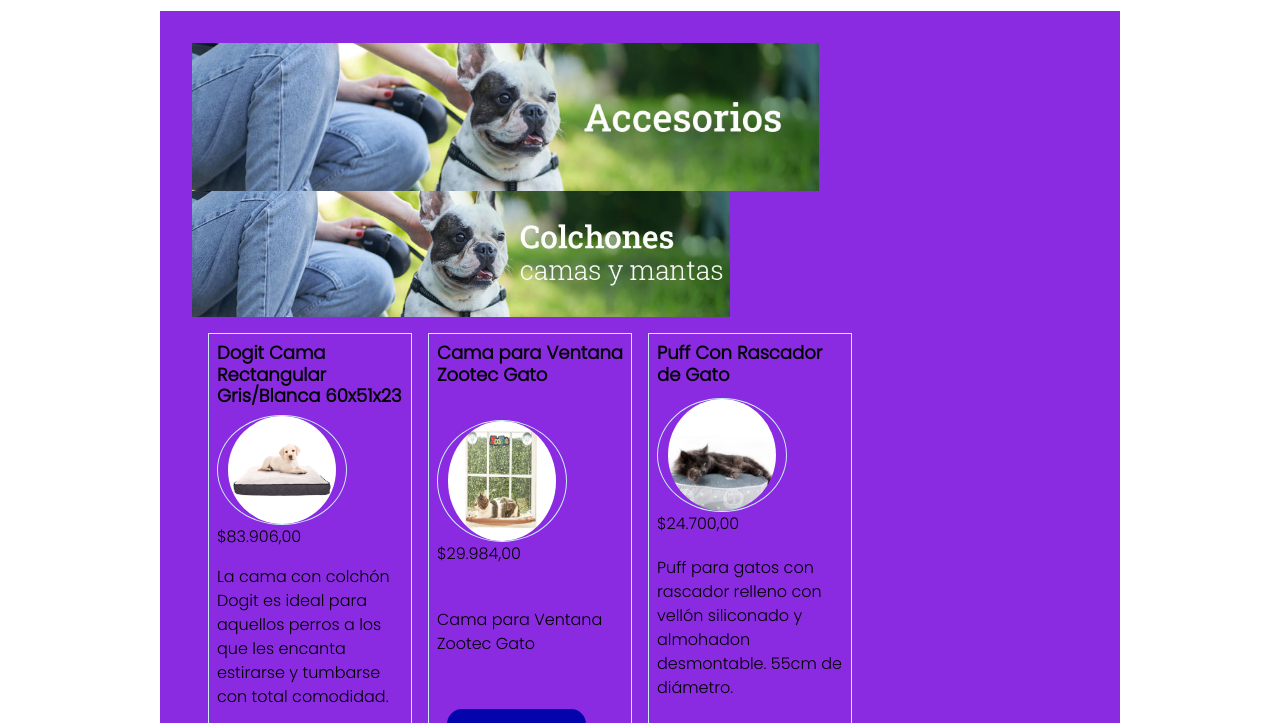
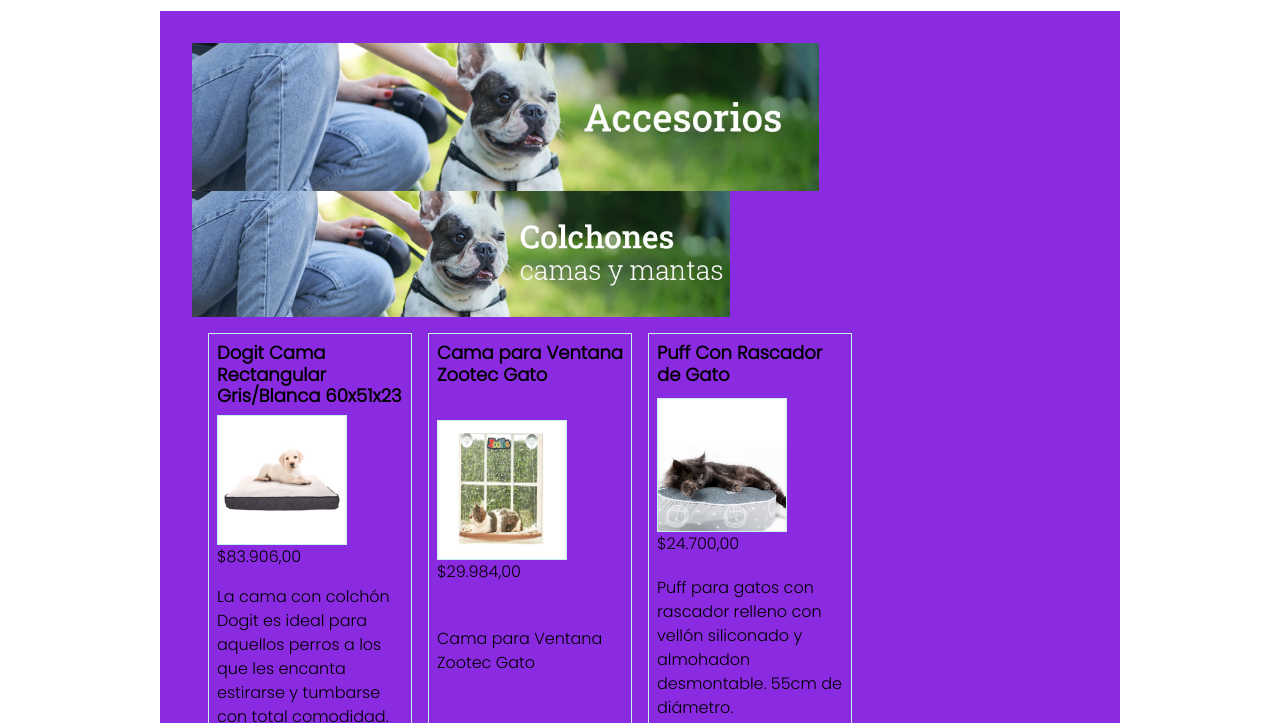
Before and after one commit to mwcastellan/Web1, a plain HTML site: page productos.html in a window 1280 px wide. Shown: the part 77-800 px from the top of the page. Drawn offline with nearby package versions, Linux system fonts and the light colour scheme.

Commit message:
Marcelo W. Castellan

```diff
--- a/style/productos.css
+++ b/style/productos.css
@@ -24,14 +24,14 @@
 }
 
 .Producto img {
-  border-radius: 50%;
+ /* border-radius: 50%;
   -webkit-border-radius: 50%;
   -moz-border-radius: 50%;
   -ms-border-radius: 50%;
   -o-border-radius: 50%;
   width: 30%;
   height: auto;
-  padding: 0 10px;
+  padding: 0 10px;*/
   border: 1px solid rgb(200, 240, 240);
 }
 
```
